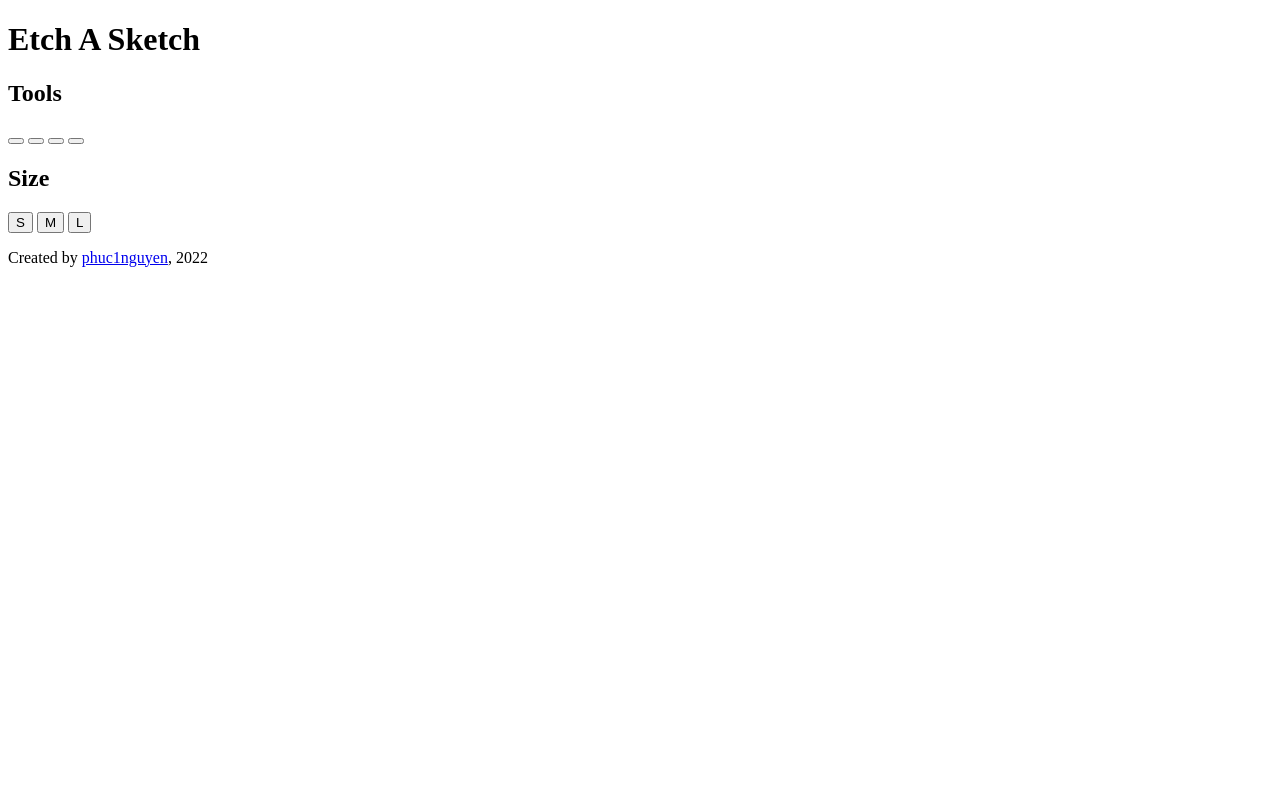
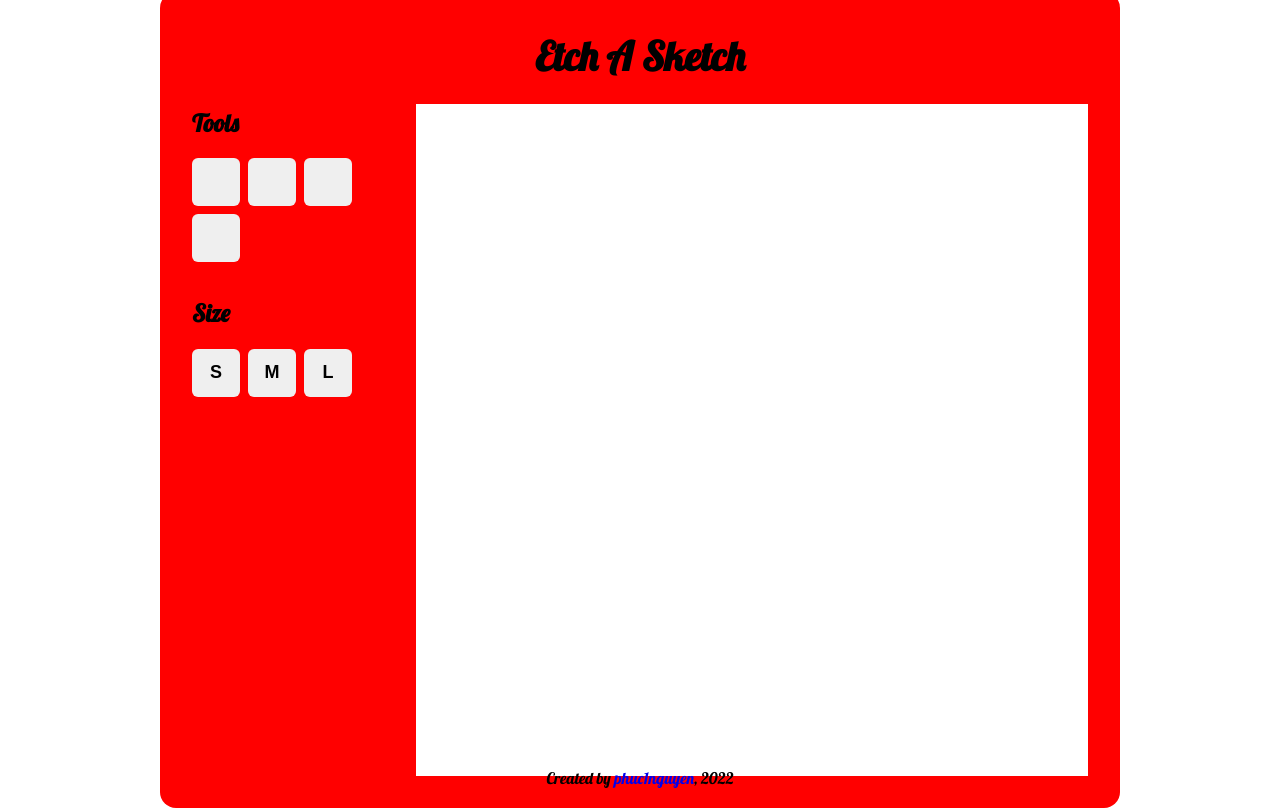
Before and after one commit to phuc1nguyen/odin-etch-a-sketch, a plain HTML site: page index.html in a window 1280 px wide. Drawn offline with Linux system fonts and the light colour scheme.

Commit message:
Finish UI sample

```diff
--- a/index.html
+++ b/index.html
@@ -41,9 +41,9 @@
         </div>         -->
       </aside>
 
-      <div class="grids">
+      <section class="grids">
 
-      </div>
+      </section>
     </main>
   </div>
 
--- a/style.css
+++ b/style.css
@@ -0,0 +1,103 @@
+:root {
+  /* --color-primary: ;
+  --color-secondary: ;
+  --bg-primary: ;
+  --bg-secondary: ; */
+}
+
+* {
+  margin: 0;
+  padding: 0;
+  box-sizing: border-box;
+}
+
+body {
+  font-family: 'Lobster', cursive;
+  line-height: 1.6;
+  height: 100vh;
+  width: 100vw;
+  display: flex;
+  flex-direction: column;
+  align-items: center;
+  justify-content: center;
+  user-select: none;
+}
+
+ul {
+  list-style: none;
+}
+
+button {
+  cursor: pointer;
+  border: none;
+  border-radius: 6px;
+  outline: none;
+}
+
+.board {
+  padding: 2rem;
+  border-radius: 1rem;
+  /* box-shadow: ; */
+  background-color: red;
+  width: 60rem;
+  display: flex;
+  flex-direction: column;
+}
+
+.board h1 {
+  text-align: center;
+  font-size: 40px;
+  margin-bottom: 1rem;
+}
+
+main {
+  display: flex;
+  justify-content: space-between;
+}
+
+main .sidebar {
+  width: 20%;
+}
+
+.sidebar .tools,
+.sidebar .sizes {
+  width: 100%;
+  margin-bottom: 2rem;
+}
+
+.button-tools,
+.button-sizes {
+  display: flex;
+  flex-wrap: wrap;
+  margin-top: 1rem;
+  gap: .5rem;
+}
+
+.btn-tools {
+  width: 3rem;
+  height: 3rem;
+  font-size: 18px;
+  font-weight: bold;
+}
+
+
+
+
+
+main .grids {
+  width: 42rem;
+  height: 42rem;
+  background-color: #ffffff;
+}
+
+#main-footer {
+  position: fixed;
+  bottom: 0;
+  padding: .5rem 0;
+  width: 100%;
+  text-align: center;
+}
+
+#main-footer a {
+  text-decoration: none;
+}
```
